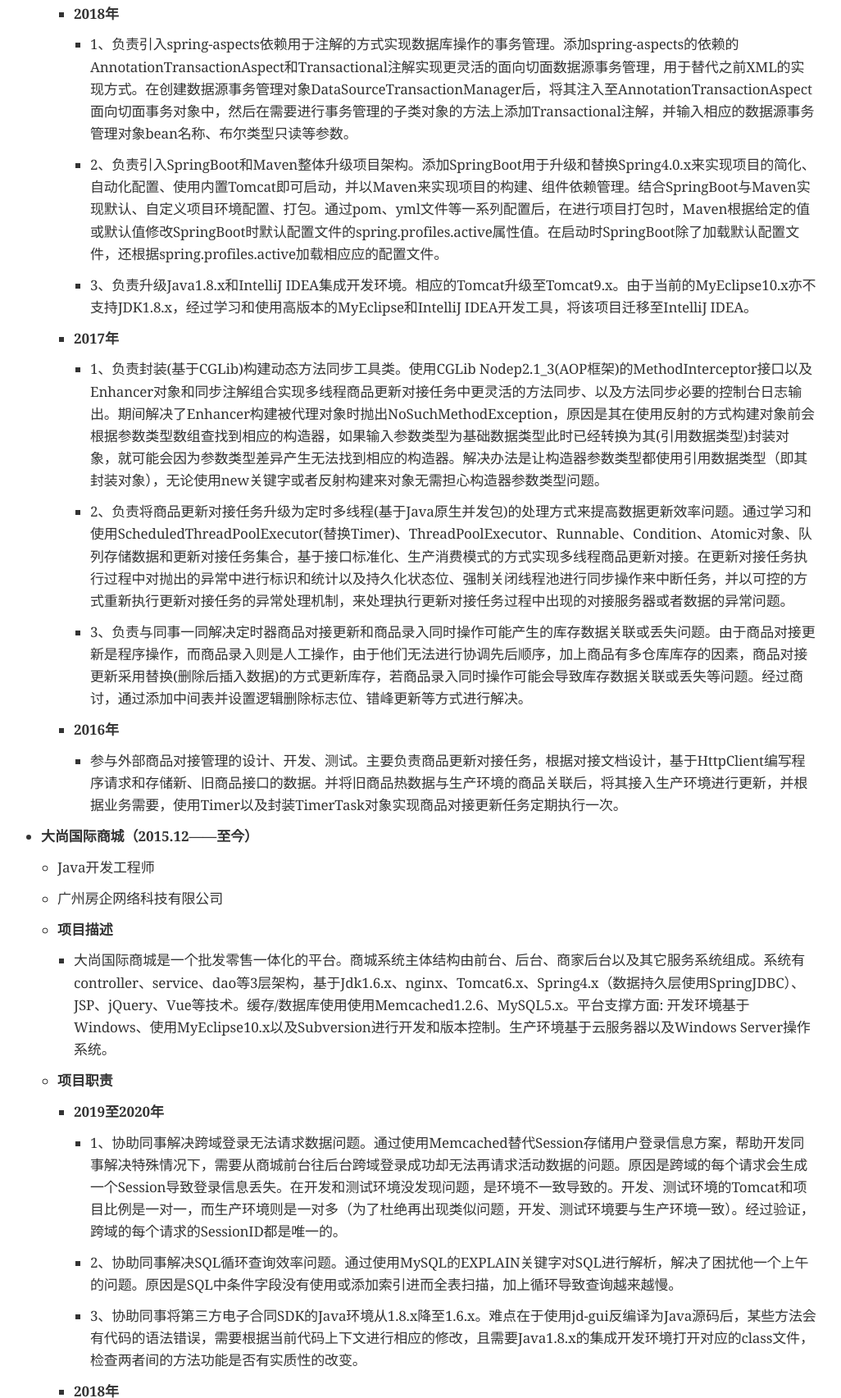
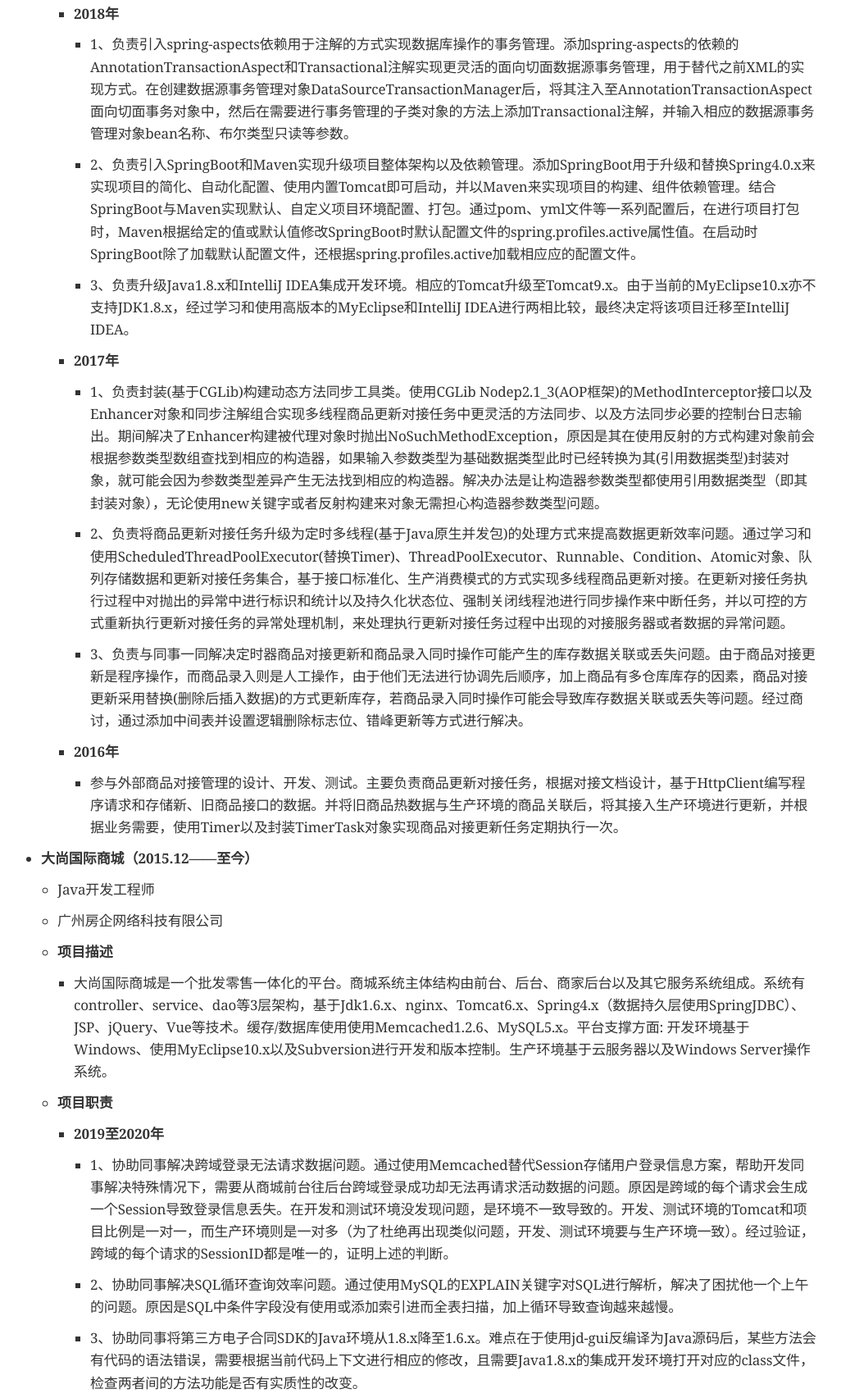
Before and after one commit to chengsean/CV, a plain HTML site: page index.html in a window 1280 px wide. Shown: the part 2718-4423 px from the top of the page at 82% size, without its empty margins (129-1155 px from the left). Drawn offline with nearby package versions, Linux system fonts and the light colour scheme; a web font is replaced by a local one.

Commit message:
Update CV files

```diff
--- a/index.html
+++ b/index.html
@@ -630,10 +630,10 @@ body.book #toc,body.book #preamble,body.book h1.sect0,body.book .sect1>h2{page-b
 <p>1、负责引入spring-aspects依赖用于注解的方式实现数据库操作的事务管理。添加spring-aspects的依赖的AnnotationTransactionAspect和Transactional注解实现更灵活的面向切面数据源事务管理，用于替代之前XML的实现方式。在创建数据源事务管理对象DataSourceTransactionManager后，将其注入至AnnotationTransactionAspect面向切面事务对象中，然后在需要进行事务管理的子类对象的方法上添加Transactional注解，并输入相应的数据源事务管理对象bean名称、布尔类型只读等参数。</p>
 </li>
 <li class="data-line-50">
-<p>2、负责引入SpringBoot和Maven整体升级项目架构。添加SpringBoot用于升级和替换Spring4.0.x来实现项目的简化、自动化配置、使用内置Tomcat即可启动，并以Maven来实现项目的构建、组件依赖管理。结合SpringBoot与Maven实现默认、自定义项目环境配置、打包。通过pom、yml文件等一系列配置后，在进行项目打包时，Maven根据给定的值或默认值修改SpringBoot时默认配置文件的spring.profiles.active属性值。在启动时SpringBoot除了加载默认配置文件，还根据spring.profiles.active加载相应应的配置文件。</p>
+<p>2、负责引入SpringBoot和Maven实现升级项目整体架构以及依赖管理。添加SpringBoot用于升级和替换Spring4.0.x来实现项目的简化、自动化配置、使用内置Tomcat即可启动，并以Maven来实现项目的构建、组件依赖管理。结合SpringBoot与Maven实现默认、自定义项目环境配置、打包。通过pom、yml文件等一系列配置后，在进行项目打包时，Maven根据给定的值或默认值修改SpringBoot时默认配置文件的spring.profiles.active属性值。在启动时SpringBoot除了加载默认配置文件，还根据spring.profiles.active加载相应应的配置文件。</p>
 </li>
 <li class="data-line-51">
-<p>3、负责升级Java1.8.x和IntelliJ IDEA集成开发环境。相应的Tomcat升级至Tomcat9.x。由于当前的MyEclipse10.x亦不支持JDK1.8.x，经过学习和使用高版本的MyEclipse和IntelliJ IDEA开发工具，将该项目迁移至IntelliJ IDEA。</p>
+<p>3、负责升级Java1.8.x和IntelliJ IDEA集成开发环境。相应的Tomcat升级至Tomcat9.x。由于当前的MyEclipse10.x亦不支持JDK1.8.x，经过学习和使用高版本的MyEclipse和IntelliJ IDEA进行两相比较，最终决定将该项目迁移至IntelliJ IDEA。</p>
 </li>
 </ul>
 </div>
@@ -699,7 +699,7 @@ body.book #toc,body.book #preamble,body.book h1.sect0,body.book .sect1>h2{page-b
 <div class="ulist data-line-66">
 <ul>
 <li class="data-line-66">
-<p>1、协助同事解决跨域登录无法请求数据问题。通过使用Memcached替代Session存储用户登录信息方案，帮助开发同事解决特殊情况下，需要从商城前台往后台跨域登录成功却无法再请求活动数据的问题。原因是跨域的每个请求会生成一个Session导致登录信息丢失。在开发和测试环境没发现问题，是环境不一致导致的。开发、测试环境的Tomcat和项目比例是一对一，而生产环境则是一对多（为了杜绝再出现类似问题，开发、测试环境要与生产环境一致）。经过验证，跨域的每个请求的SessionID都是唯一的。</p>
+<p>1、协助同事解决跨域登录无法请求数据问题。通过使用Memcached替代Session存储用户登录信息方案，帮助开发同事解决特殊情况下，需要从商城前台往后台跨域登录成功却无法再请求活动数据的问题。原因是跨域的每个请求会生成一个Session导致登录信息丢失。在开发和测试环境没发现问题，是环境不一致导致的。开发、测试环境的Tomcat和项目比例是一对一，而生产环境则是一对多（为了杜绝再出现类似问题，开发、测试环境要与生产环境一致）。经过验证，跨域的每个请求的SessionID都是唯一的，证明上述的判断。</p>
 </li>
 <li class="data-line-67">
 <p>2、协助同事解决SQL循环查询效率问题。通过使用MySQL的EXPLAIN关键字对SQL进行解析，解决了困扰他一个上午的问题。原因是SQL中条件字段没有使用或添加索引进而全表扫描，加上循环导致查询越来越慢。</p>
@@ -728,7 +728,7 @@ body.book #toc,body.book #preamble,body.book h1.sect0,body.book .sect1>h2{page-b
 <div class="ulist data-line-73">
 <ul>
 <li class="data-line-73">
-<p>1、负责解决Apache POI Excel导出大数据量的效率问题。通过查询官方文档，多方测试，将正在使用的API XSSFWorkbook 替换为SXSSFWorkbook，其通过流的方式来提高内存和磁盘的IO效率，即默认内存每加载101条数据，就写入100至磁盘上。以此解决了使用Excel导出大数据量的效率问题。</p>
+<p>1、负责解决Apache POI Excel导出大数据量的效率问题。通过查阅官方文档，多方测试，将正在使用的API XSSFWorkbook 替换为SXSSFWorkbook，其通过流的方式来提高内存和磁盘的IO效率，即默认内存每加载101条数据，就写入100至磁盘上。以此解决了使用Excel导出大数据量的效率问题。</p>
 </li>
 <li class="data-line-74">
 <p>2、参与商城前台、后台系统的文章业务的设计、开发，测试。主要负责文章关键字、文章专题图片、文章友情链接、文章分类、文章评论等模块。</p>
```
Also changed, not shown: 2 other files.
